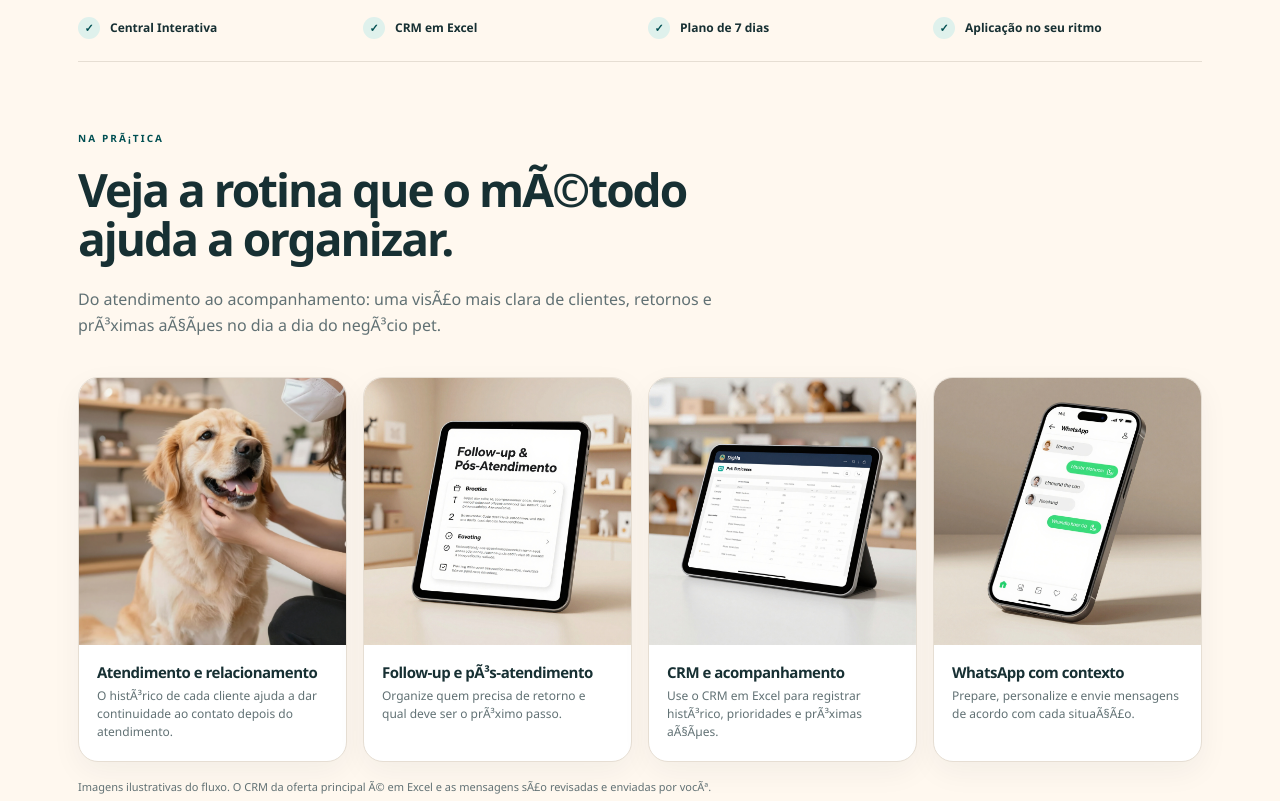
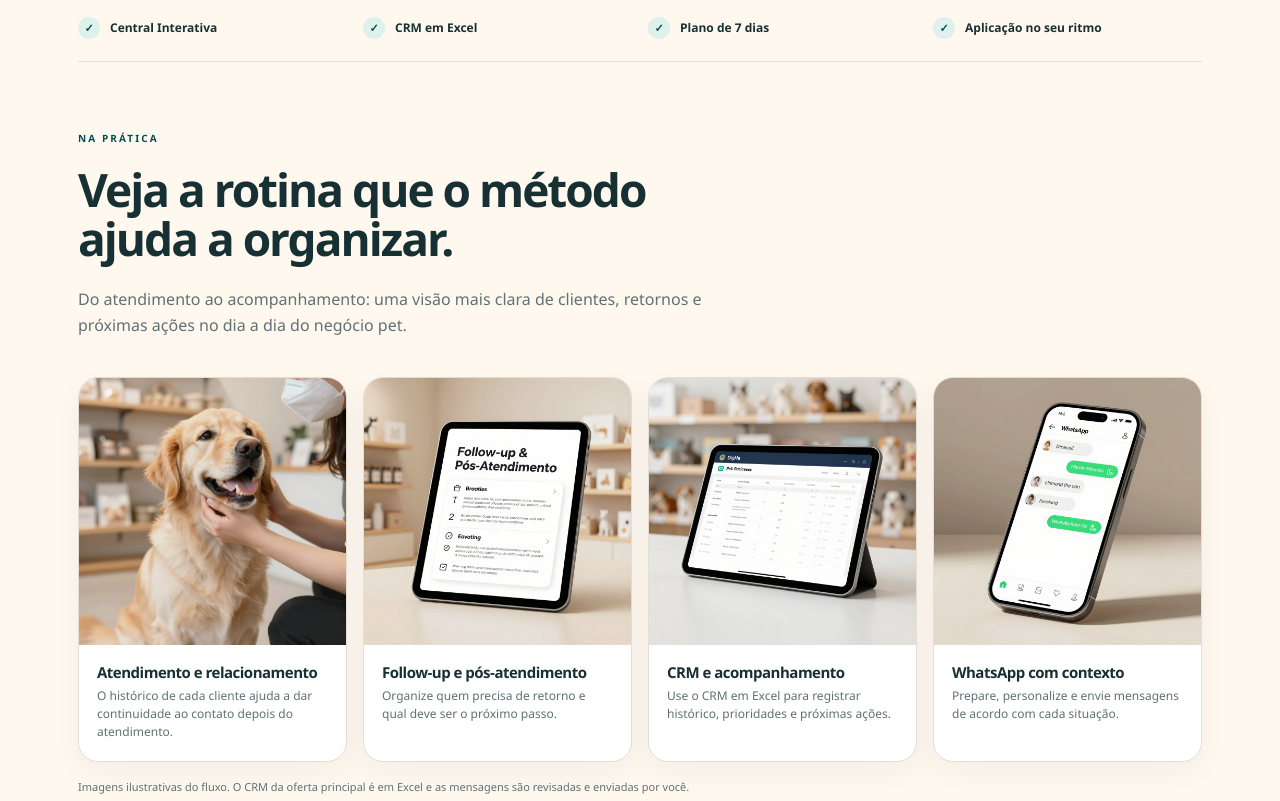
Before and after one commit to camposecampos/metodoagendapet, a plain HTML site: page index.html in a window 1280 px wide. Shown: the part 960-1761 px from the top of the page. Drawn offline with Linux system fonts and the light colour scheme.

Commit message:
Corrige acentos da galeria e area segura do WhatsApp

```diff
--- a/index.html
+++ b/index.html
@@ -147,7 +147,7 @@ footer a{overflow-wrap:anywhere}
 .wa-icon{width:28px;height:28px;border-radius:50%;background:#fff;color:#128C7E;display:grid;place-items:center;font-size:10px;font-weight:900;letter-spacing:-.5px;flex:0 0 auto}
 .wa-label{font-size:12px;font-weight:900}
 @media(max-width:900px){.media-grid{grid-template-columns:repeat(2,1fr)}}
-@media(max-width:660px){.visual-proof{padding-top:46px;padding-bottom:58px}.media-grid{grid-template-columns:1fr 1fr;gap:10px}.media-card{border-radius:15px}.media-card .media-copy{padding:13px}.media-card h3{font-size:13px}.media-card p{font-size:11px}.support.whatsapp{right:14px;bottom:14px;width:56px;height:56px;max-width:none;padding:0;border-radius:50%;justify-content:center;box-shadow:0 8px 25px rgba(18,140,126,.3)}.support.whatsapp .wa-label{display:none}.support.whatsapp .wa-icon{width:34px;height:34px;font-size:11px}}
+@media(max-width:660px){.visual-proof{padding-top:46px;padding-bottom:58px}.media-grid{grid-template-columns:1fr 1fr;gap:10px}.media-card{border-radius:15px}.media-card .media-copy{padding:13px}.media-card h3{font-size:13px}.media-card p{font-size:11px}.support.whatsapp{right:14px;bottom:calc(14px + env(safe-area-inset-bottom));width:56px;height:56px;max-width:none;padding:0;border-radius:50%;justify-content:center;box-shadow:0 8px 25px rgba(18,140,126,.3)}.support.whatsapp .wa-label{display:none}.support.whatsapp .wa-icon{width:34px;height:34px;font-size:11px}}
 @media(max-width:900px){
   .hero{gap:30px}.four{grid-template-columns:1fr 1fr}.split,.offer{gap:35px}.offer{padding:34px}.navlinks{gap:14px}.navlinks .hide{display:none}.hero-visual{min-height:450px}
 }
@@ -167,17 +167,17 @@ footer a{overflow-wrap:anywhere}
 <section class="section visual-proof" aria-labelledby="visual-title">
   <div class="wrap">
     <div class="intro">
-      <span class="eyebrow">Na prÃ¡tica</span>
-      <h2 id="visual-title">Veja a rotina que o mÃ©todo ajuda a organizar.</h2>
-      <p>Do atendimento ao acompanhamento: uma visÃ£o mais clara de clientes, retornos e prÃ³ximas aÃ§Ãµes no dia a dia do negÃ³cio pet.</p>
+      <span class="eyebrow">Na pr&aacute;tica</span>
+      <h2 id="visual-title">Veja a rotina que o m&eacute;todo ajuda a organizar.</h2>
+      <p>Do atendimento ao acompanhamento: uma vis&atilde;o mais clara de clientes, retornos e pr&oacute;ximas a&ccedil;&otilde;es no dia a dia do neg&oacute;cio pet.</p>
     </div>
     <div class="media-grid">
-      <article class="media-card"><img src="assets/pet-negocio-atendimento.jpg" alt="Profissional atendendo um cÃ£o em ambiente de negÃ³cio pet" loading="lazy"><div class="media-copy"><h3>Atendimento e relacionamento</h3><p>O histÃ³rico de cada cliente ajuda a dar continuidade ao contato depois do atendimento.</p></div></article>
-      <article class="media-card"><img src="assets/agenda-pet-followup.jpg" alt="Exemplo visual de organizaÃ§Ã£o de follow-up e pÃ³s-atendimento" loading="lazy"><div class="media-copy"><h3>Follow-up e pÃ³s-atendimento</h3><p>Organize quem precisa de retorno e qual deve ser o prÃ³ximo passo.</p></div></article>
-      <article class="media-card"><img src="assets/agenda-pet-crm.jpg" alt="Exemplo visual de CRM para acompanhamento de clientes" loading="lazy"><div class="media-copy"><h3>CRM e acompanhamento</h3><p>Use o CRM em Excel para registrar histÃ³rico, prioridades e prÃ³ximas aÃ§Ãµes.</p></div></article>
-      <article class="media-card"><img src="assets/agenda-pet-whatsapp.jpg" alt="Exemplo visual de conversa de acompanhamento pelo WhatsApp" loading="lazy"><div class="media-copy"><h3>WhatsApp com contexto</h3><p>Prepare, personalize e envie mensagens de acordo com cada situaÃ§Ã£o.</p></div></article>
+      <article class="media-card"><img src="assets/pet-negocio-atendimento.jpg" alt="Profissional atendendo um c&atilde;o em ambiente de neg&oacute;cio pet" loading="lazy"><div class="media-copy"><h3>Atendimento e relacionamento</h3><p>O hist&oacute;rico de cada cliente ajuda a dar continuidade ao contato depois do atendimento.</p></div></article>
+      <article class="media-card"><img src="assets/agenda-pet-followup.jpg" alt="Exemplo visual de organiza&ccedil;&atilde;o de follow-up e p&oacute;s-atendimento" loading="lazy"><div class="media-copy"><h3>Follow-up e p&oacute;s-atendimento</h3><p>Organize quem precisa de retorno e qual deve ser o pr&oacute;ximo passo.</p></div></article>
+      <article class="media-card"><img src="assets/agenda-pet-crm.jpg" alt="Exemplo visual de CRM para acompanhamento de clientes" loading="lazy"><div class="media-copy"><h3>CRM e acompanhamento</h3><p>Use o CRM em Excel para registrar hist&oacute;rico, prioridades e pr&oacute;ximas a&ccedil;&otilde;es.</p></div></article>
+      <article class="media-card"><img src="assets/agenda-pet-whatsapp.jpg" alt="Exemplo visual de conversa de acompanhamento pelo WhatsApp" loading="lazy"><div class="media-copy"><h3>WhatsApp com contexto</h3><p>Prepare, personalize e envie mensagens de acordo com cada situa&ccedil;&atilde;o.</p></div></article>
     </div>
-    <p class="visual-note">Imagens ilustrativas do fluxo. O CRM da oferta principal Ã© em Excel e as mensagens sÃ£o revisadas e enviadas por vocÃª.</p>
+    <p class="visual-note">Imagens ilustrativas do fluxo. O CRM da oferta principal &eacute; em Excel e as mensagens s&atilde;o revisadas e enviadas por voc&ecirc;.</p>
   </div>
 </section>
 <section class="section"><div class="wrap"><div class="intro"><span class="eyebrow">Você reconhece essa rotina?</span><h2>O dia termina.<br>Os retornos ficam para depois.</h2><p>Entre um atendimento e outro, é fácil perder o fio das conversas. Uma estrutura simples ajuda a enxergar o que precisa acontecer a seguir.</p></div><div class="grid four"><article class="card"><span class="number">01 / CLIENTES</span><h3>Quem não voltou?</h3><p>O pet foi atendido, mas o próximo contato ficou sem data e sem continuidade.</p></article><article class="card"><span class="number">02 / CONVERSAS</span><h3>Quem ficou esperando?</h3><p>O WhatsApp acumula conversas e você já não sabe quais precisam de retorno.</p></article><article class="card"><span class="number">03 / AGENDA</span><h3>Como agir nos horários vagos?</h3><p>Faltam critérios e mensagens para trabalhar os espaços disponíveis com planejamento.</p></article><article class="card"><span class="number">04 / ROTINA</span><h3>Por onde começar hoje?</h3><p>A correria muda as prioridades e os acompanhamentos importantes vão ficando para depois.</p></article></div></div></section>
```
